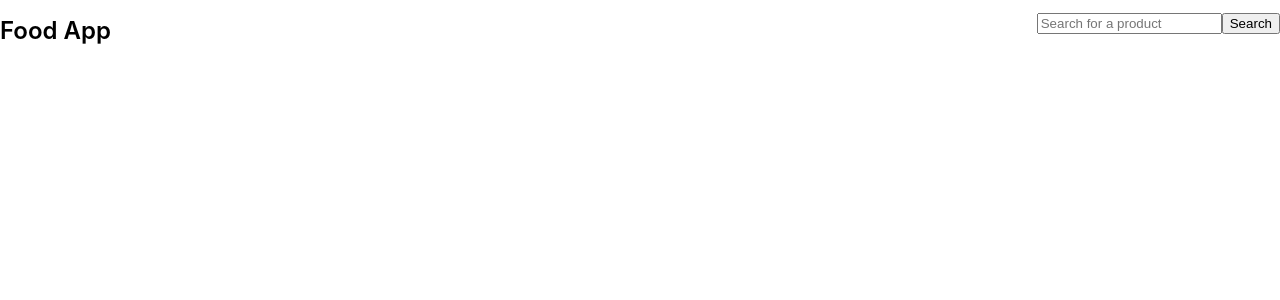
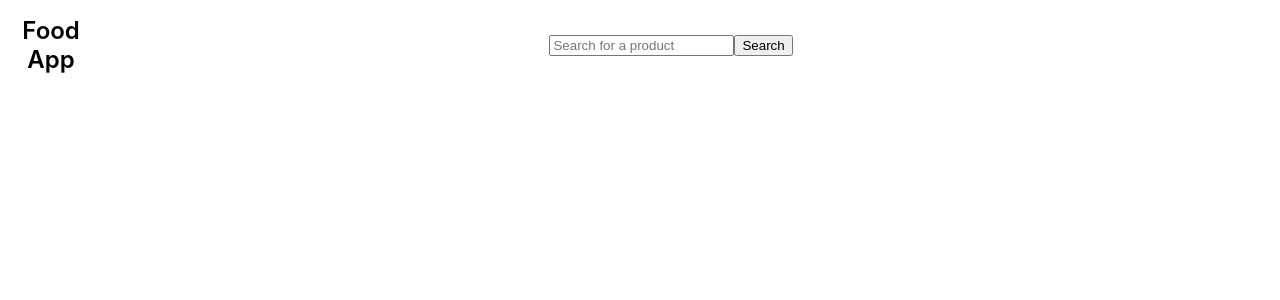
Before and after one commit to attrill20/Iceland, a React (Create React App) app: page / in a window 1280 px wide. Shown: the top 300 px of the page. Built offline with nearby package versions, Linux system fonts and the light colour scheme.

Commit message:
css added briefly

```diff
--- a/src/components/Header/SearchBar/search.css
+++ b/src/components/Header/SearchBar/search.css
@@ -1,3 +1,17 @@
 ul {
     list-style: none;
   }
+
+  .searchBar {
+    position: relative;
+    display: flex;
+    justify-content: center;
+    align-items: center;
+    width: 100%;
+    height: 100%;
+  }
+
+  .searchBtn {
+
+    cursor: pointer;
+  }
--- a/src/components/Header/SearchBar/search.js
+++ b/src/components/Header/SearchBar/search.js
@@ -37,7 +37,7 @@ function SearchBar() {
         type="text"
         placeholder="Search for a product"
       />
-      <button>Search</button>
+      <button className="searchBtn">Search</button>
       <ul>
         {filteredData.map((data, index) => (
           <li key={index}>
--- a/src/components/Header/header.css
+++ b/src/components/Header/header.css
@@ -7,5 +7,4 @@
 h1{
     font-size: 1.5rem;
     font-weight: 600;
-
 }
--- a/src/components/Header/header.js
+++ b/src/components/Header/header.js
@@ -8,9 +8,10 @@ function Header() {
       <div className="title">
         <h1> Food App </h1>
       </div>
-      <div className="searchBar"></div>
+      <div className="searchBar">
+        <SearchBar />
+      </div>
       <div className="legend"></div>
-      <SearchBar />
     </div>
   );
 }
```
